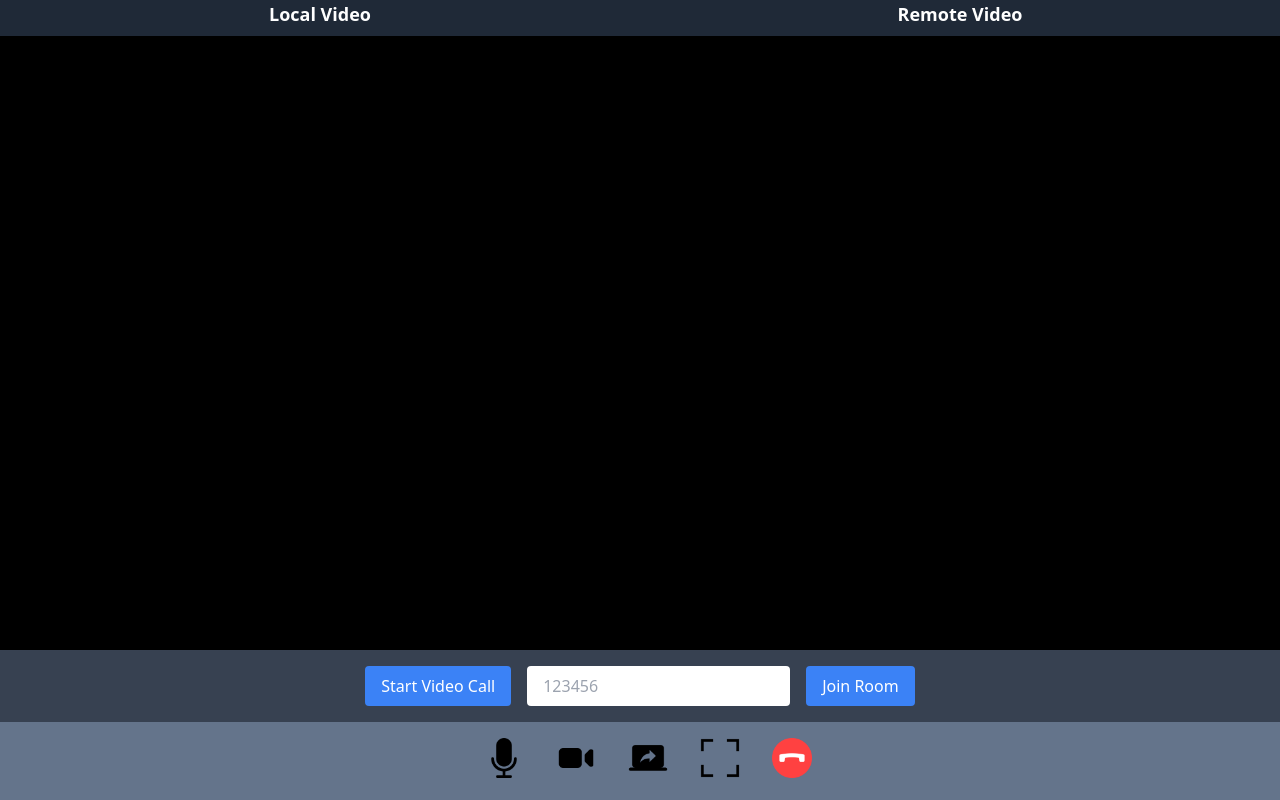
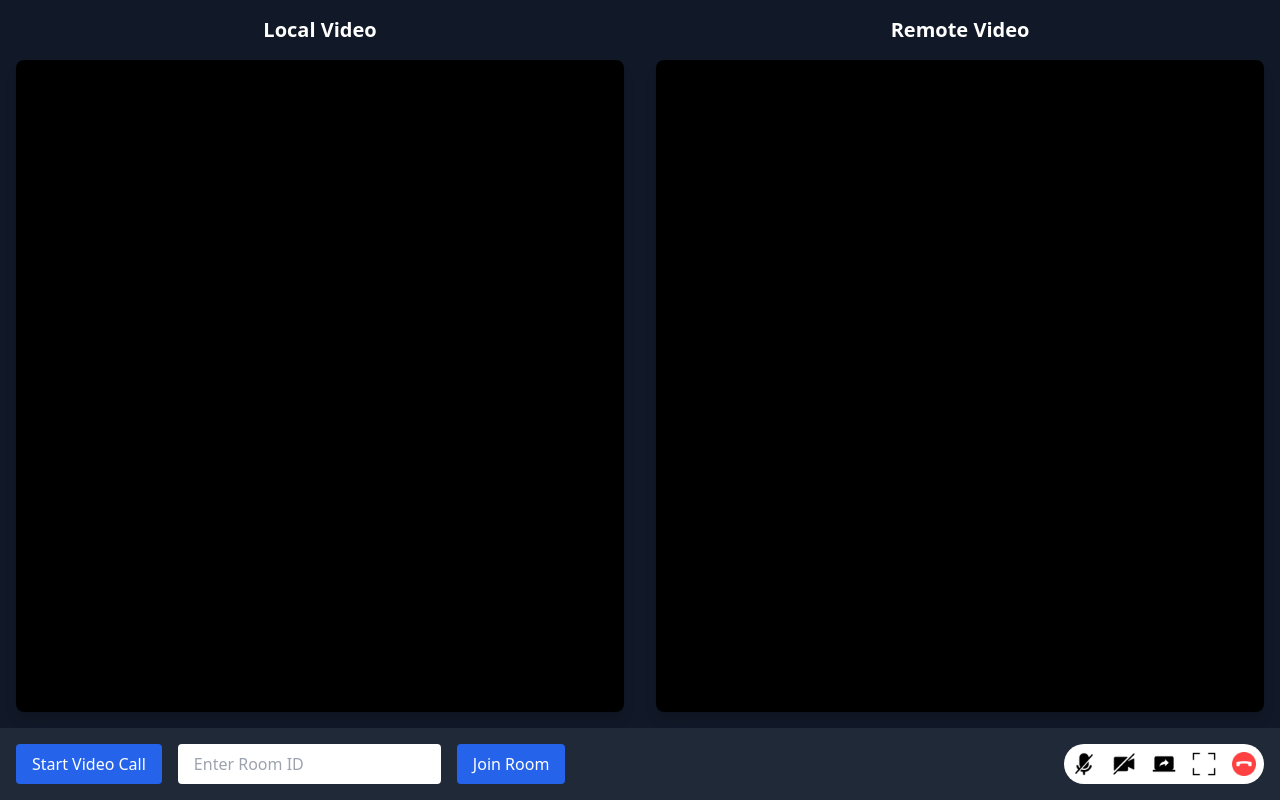
Before and after one commit to Pallab145/P2P-meet, a Next.js app in the folder apps/frontend/: page / in a window 1280 px wide. Built offline with nearby package versions, Linux system fonts and the light colour scheme; no server answers.

Commit message:
updated mic and video toggle

```diff
--- a/apps/frontend/components/ui/VideoP2P.tsx
+++ b/apps/frontend/components/ui/VideoP2P.tsx
@@ -7,49 +7,46 @@ export const VideoP2P = ({
   joinRoom,
   localVideoRef,
   remoteVideoRef,
+  toggleMicrophone,
+  toggleVideo,
+  microphoneActive,
+  videoActive,
 }: any) => {
-  const [microphoneActive, setMicrophoneActive] = useState(true);
-  const [videoActive, setVideoActive] = useState(true);
   const [shareScreenActive, setShareScreenActive] = useState(true);
   const [roomIdInput, setRoomIdInput] = useState("");
-
-  const handleMicrophone = () => {
-    setMicrophoneActive(!microphoneActive);
-  };
-
-  const handleVideo = () => {
-    setVideoActive(!videoActive);
-  };
 
   const handleShareScreen = () => {
     setShareScreenActive(!shareScreenActive);
   };
 
   return (
-    <div className="bg-gray-800 text-white h-screen w-screen flex flex-col">
+    <div className="bg-gray-900 text-white h-screen w-screen flex flex-col">
       <div className="flex flex-1">
-        <div className="flex-1 flex flex-col items-center justify-center bg-gray-800">
-          <h2 className="text-lg font-semibold mb-2">Local Video</h2>
+        <div className="flex-1 flex flex-col items-center justify-center bg-gray-900 p-4">
+          <h2 className="text-xl font-bold mb-4">Local Video</h2>
           <video
             ref={localVideoRef}
             autoPlay
             muted
-            className="w-full h-full bg-black"
+            className="w-full h-full bg-black rounded-lg shadow-lg"
           />
         </div>
-        <div className="flex-1 flex flex-col items-center justify-center bg-gray-800">
-          <h2 className="text-lg font-semibold mb-2">Remote Video</h2>
+        <div className="flex-1 flex flex-col items-center justify-center bg-gray-900 p-4">
+          <h2 className="text-xl font-bold mb-4">Remote Video</h2>
           <video
             ref={remoteVideoRef}
             autoPlay
-            className="w-full h-full bg-black"
+            className="w-full h-full bg-black rounded-lg shadow-lg"
           />
         </div>
       </div>
-      <div className="bg-gray-700 text-white p-4 w-full flex justify-center space-x-4">
+      {/* Flex container for the buttons and icons */}
+      <div className="bg-gray-800 p-4 w-full flex justify-between items-center">
+        {/* Left section with buttons */}
+        <div className="flex space-x-4">
           <button
             onClick={startVideoCall}
-          className="bg-blue-500 text-white px-4 py-2 rounded hover:bg-blue-600"
+            className="bg-blue-600 text-white px-4 py-2 rounded hover:bg-blue-700 transition duration-300"
           >
             Start Video Call
           </button>
@@ -58,64 +55,57 @@ export const VideoP2P = ({
             type="text"
             value={roomIdInput}
             onChange={(e) => setRoomIdInput(e.target.value)}
-          placeholder="123456"
+            placeholder="Enter Room ID"
           />
           <button
             onClick={() => joinRoom(roomIdInput)}
-          className="bg-blue-500 text-white px-4 py-2 rounded hover:bg-blue-600"
+            className="bg-blue-600 text-white px-4 py-2 rounded hover:bg-blue-700 transition duration-300"
           >
             Join Room
           </button>
         </div>
-      <div className="bg-slate-500 text-white p-4 w-full flex justify-center space-x-4">
-        <div>
+
+        {/* Right section with icons in a parent div */}
+        <div className="bg-white p-2 rounded-full flex space-x-4 items-center">
           <button
-            onClick={handleMicrophone}
-            className="transition ease-in-out delay-150 hover:-translate-y-1 hover:scale-110 duration-300"
+            onClick={toggleMicrophone}
+            className="transition-transform transform hover:scale-110 duration-300"
           >
             <img
               src={microphoneActive ? "microphone.png" : "mute.png"}
               alt="microphone"
-              className="h-10 w-10 mx-4"
+              className="h-6 w-6"
             />
           </button>
-        </div>
 
-        <div>
           <button
-            onClick={handleVideo}
-            className="transition ease-in-out delay-150 hover:-translate-y-1 hover:scale-110 duration-300"
+            onClick={toggleVideo}
+            className="transition-transform transform hover:scale-110 duration-300"
           >
             <img
               src={videoActive ? "video-call.png" : "video.png"}
               alt="video-call"
-              className="h-10 w-10 mr-4"
+              className="h-6 w-6"
             />
           </button>
-        </div>
 
-        <div>
           <button
             onClick={handleShareScreen}
-            className="transition ease-in-out delay-150 hover:-translate-y-1 hover:scale-110 duration-300"
+            className="transition-transform transform hover:scale-110 duration-300"
           >
             <img
               src={shareScreenActive ? "share-screen.png" : "stop-screen-share.png"}
               alt="share screen"
-              className="h-10 w-10 mr-4"
+              className="h-6 w-6"
             />
           </button>
-        </div>
 
-        <div>
-          <button className="transition ease-in-out delay-150 hover:-translate-y-1 hover:scale-110 duration-300">
-            <img src="full-screen.png" alt="full screen" className="h-10 w-10 mr-4" />
+          <button className="transition-transform transform hover:scale-110 duration-300">
+            <img src="full-screen.png" alt="full screen" className="h-6 w-6" />
           </button>
-        </div>
 
-        <div>
-          <button className="transition ease-in-out delay-150 hover:-translate-y-1 hover:scale-110 duration-300">
-            <img src="circle.png" alt="end meeting" className="h-10 w-10" />
+          <button className="transition-transform transform hover:scale-110 duration-300">
+            <img src="circle.png" alt="end meeting" className="h-6 w-6" />
           </button>
         </div>
       </div>
--- a/apps/frontend/components/videoCall/VideoCall.tsx
+++ b/apps/frontend/components/videoCall/VideoCall.tsx
@@ -1,5 +1,5 @@
 "use client";
-import { useState,useRef } from "react";
+import { useState, useRef } from "react";
 import * as mediasoupClient from "mediasoup-client";
 import socket from "./socket";
 import { VideoP2P } from "../ui/VideoP2P";
@@ -11,13 +11,37 @@ export const VideoCall = () => {
   const localVideoTrackRef = useRef<MediaStreamTrack | null>(null);
   const localVideoRef = useRef<HTMLVideoElement | null>(null);
   const remoteVideoRef = useRef<HTMLVideoElement | null>(null);
-  const setRoomID = useRef("");
   const [errorMessage, setErrorMessage] = useState("");
+  const [micOn, setMicOn] = useState(false);
+  const [videoOn, setVideoOn] = useState(false);
+  const [roomIdInput, setRoomIdInput] = useState("");
 
   let producerTransport: any;
   let consumerTransport: any;
   let consumer: any;
   let producer: any;
+
+  const toggleMic = () => {
+    if (localAudioTrackRef.current) {
+      const enabled = !localAudioTrackRef.current.enabled;
+      localAudioTrackRef.current.enabled = enabled;
+      setMicOn(enabled);
+      console.log(`Microphone ${enabled ? "enabled" : "disabled"}`);
+    } else {
+      console.error("No audio track available to toggle.");
+    }
+  };
+
+  const toggleVideo = () => {
+    if (localVideoTrackRef.current) {
+      const enabled = !localVideoTrackRef.current.enabled;
+      localVideoTrackRef.current.enabled = enabled;
+      setVideoOn(enabled);
+      console.log(`Video ${enabled ? "enabled" : "disabled"}`);
+    } else {
+      console.error("No video track available to toggle.");
+    }
+  };
 
   const getLocalVideo = async () => {
     try {
@@ -38,7 +62,6 @@ export const VideoCall = () => {
 
   const getRtpCapabilities = (): Promise<mediasoupClient.RtpCapabilities> => {
     return new Promise((resolve, reject) => {
-      console.log("Requesting RTP Capabilities");
       socket.emit('getRtpCapabilities', (response: any) => {
         console.log("Received response from backend:", response);
         if (response.error) {
@@ -73,7 +96,7 @@ export const VideoCall = () => {
 
   const createSendTransport = (newDevice: mediasoupClient.Device) => {
     return new Promise<void>((resolve, reject) => {
-      socket.emit('createWebRtcTransport', { sender: true, roomID : localStorage.getItem('roomID') }, (params: any) => {
+      socket.emit('createWebRtcTransport', { sender: true, roomID: localStorage.getItem('roomID') }, (params: any) => {
         if (params.error) {
           console.error("Error creating WebRTC Transport:", params.error);
           reject(params.error);
@@ -189,9 +212,6 @@ export const VideoCall = () => {
     });
   };
 
-
-
-
   const createRoom = () => {
     socket.emit("create-room", (generatedRoomID: string) => {
       console.log(`Room created with ID: ${generatedRoomID}`);
@@ -225,61 +245,33 @@ export const VideoCall = () => {
         await connectSendTransport();
         console.log("Started video call successfully");
       } else {
-        console.error("Device creation failed.");
+        console.error("Device creation failed");
       }
-
     } catch (error) {
       console.error("Error starting video call:", error);
     }
   };
 
-
-
-
-  const joinRoom = (roomToJoin: string) => {
-    console.log(`Attempting to join room with ID: ${roomToJoin}`);
-    socket.emit("join-room", roomToJoin, (response: any) => {
-      if (response.error) {
-        setErrorMessage(response.error);
-        console.error("Error joining room:", response.error);
-      } else {
-        console.log(`Joined room with ID: ${roomToJoin}`);
-      }
-    });
-  };
-
-  const joinVideoCall = async (roomID: string) => {
-    if (!roomID) {
-      setErrorMessage("No room ID provided.");
-      return;
-    }
-
-    console.log("Joining video call");
-    joinRoom(roomID);
-
-    await getLocalVideo();
-    console.log("Got local video");
-
-    await getRtpCapabilities();
-    const rtpCapabilities = rtpCapabilitiesRef.current;
-    const newDevice = await createDevice(rtpCapabilities);
-    if (newDevice) {
+  const joinRoom = async (roomID: string) => {
+    try {
+      console.log(`Joining room with ID: ${roomID}`);
       await createRecvTransport(roomID);
       await connectRecvTransport(roomID);
-      console.log("Joined video call successfully");
-    } else {
-      console.error("Device creation failed.");
+    } catch (error) {
+      console.error("Error joining room:", error);
     }
   };
-
-
 
   return (
     <VideoP2P
       startVideoCall={startVideoCall}
+      joinRoom={joinRoom}
       localVideoRef={localVideoRef}
       remoteVideoRef={remoteVideoRef}
-      joinRoom={joinVideoCall}
+      toggleMicrophone={toggleMic}
+      toggleVideo={toggleVideo}
+      microphoneActive={micOn}
+      videoActive={videoOn}
     />
   );
 };
```
Lines whose indentation alone changed are shown as unchanged.
